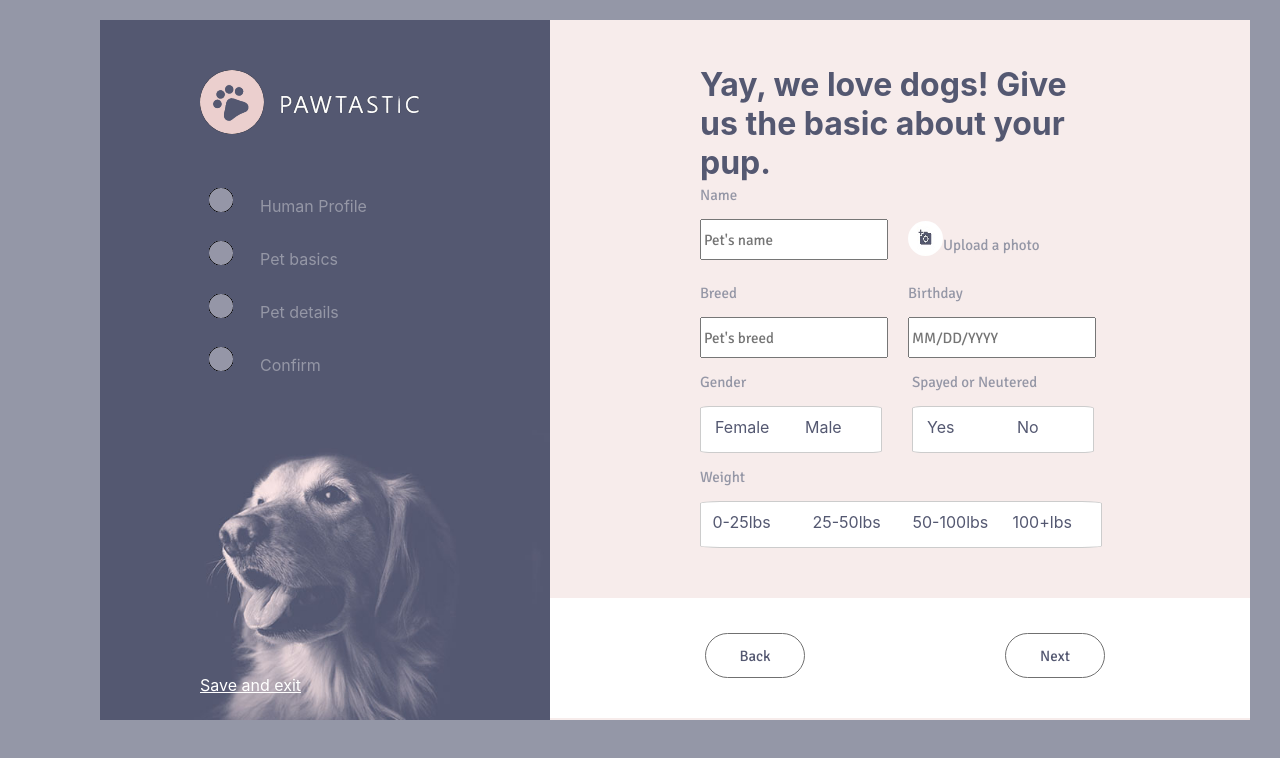
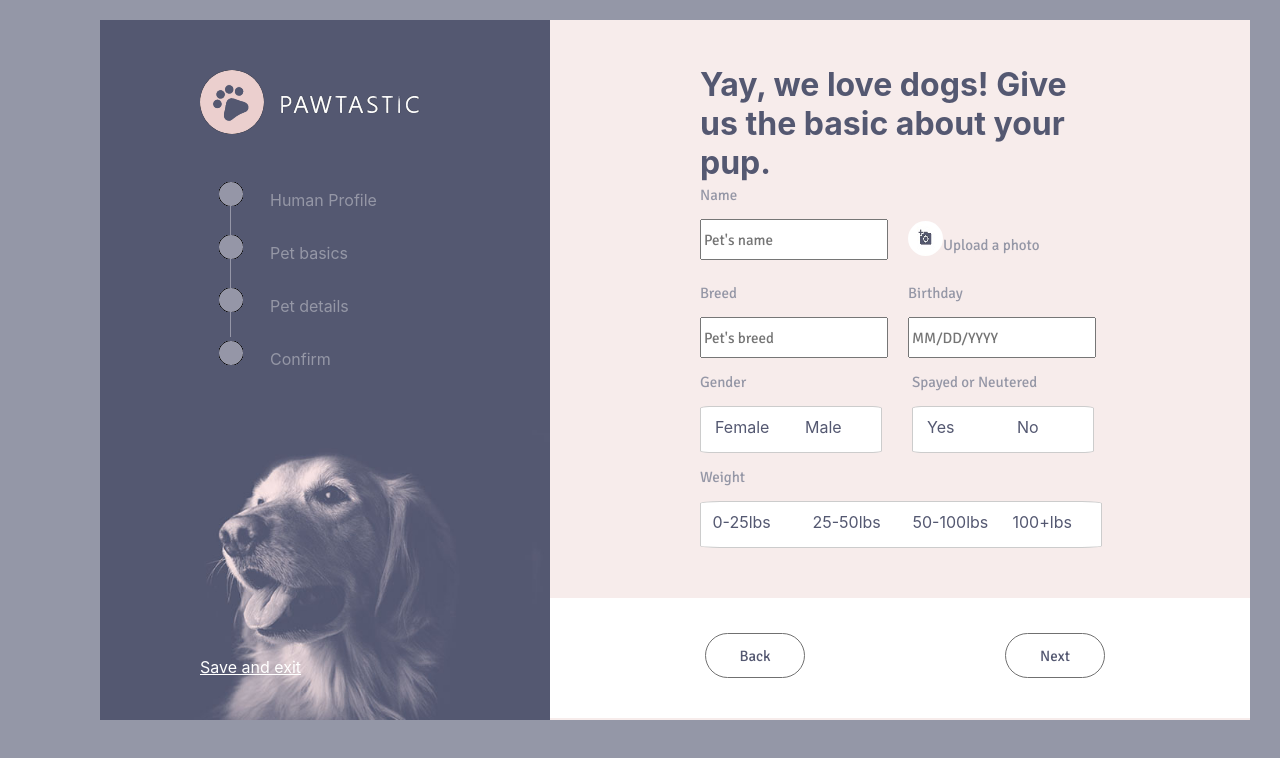
Before and after one commit to O-Sanni/pawtastic_form, a React (Create React App) app: page / in a window 1280 px wide. Shown: the top 758 px of the page. Built offline with nearby package versions, Linux system fonts and the light colour scheme.

Commit message:
finished working page

```diff
--- a/src/components/ListComponent.js
+++ b/src/components/ListComponent.js
@@ -11,12 +11,14 @@ class ListComponent extends React.Component{
             <div id="leftSide">
                 <div id="logoTxt">
                     <img id="logo" src={require("../assets/logo.png")} alt="logo" />
+                    <div id="line">
                         <ul>
                             <li>Human Profile</li>
                             <li>Pet basics</li>
                             <li>Pet details</li>
                             <li>Confirm</li>
                         </ul>
+                    </div>
                     <p id="save">Save and exit</p>
                 </div>
             </div>
--- a/src/components/components.css
+++ b/src/components/components.css
@@ -27,9 +27,16 @@
     width: 221px;
     height: 64px;
 }
+#line{
+    height: 155px;
+    margin-top: -5px;
+    margin-left: 30px;
+    border-left: solid 1px #9596A7;
+}
+ul{
+    margin-left: -21px;
+    margin-top: 49px;
 
-ul{
-    margin-top: 50px;
 }
 
 li{
@@ -42,7 +49,7 @@ li{
 }
 
 #save{
-    margin-top: 300px;
+    margin-top: 320px;
     font-family: 24px 'Sen', sans-serif;
     text-decoration: underline;
     color:#ffffff;
```
Lines whose indentation alone changed are shown as unchanged.
